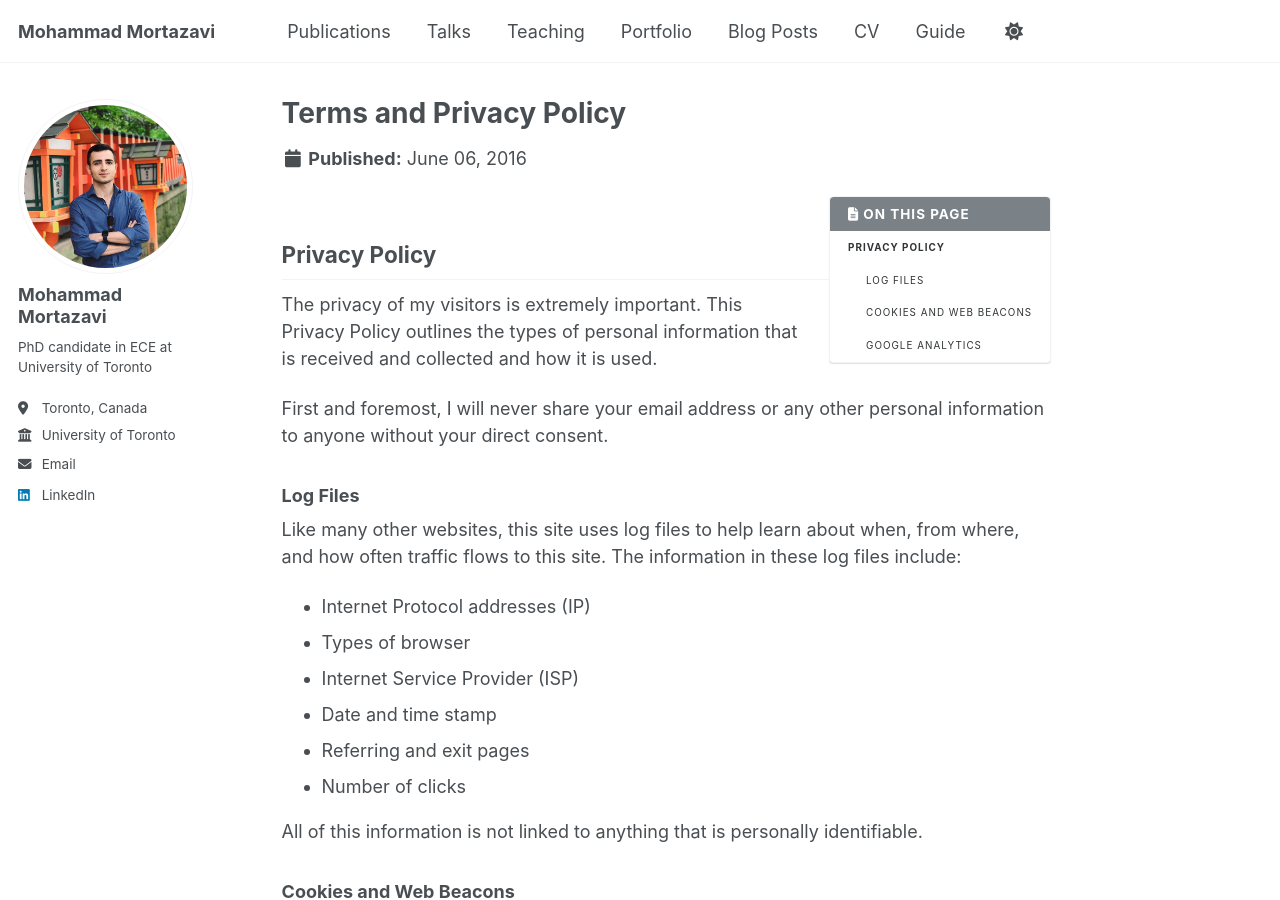
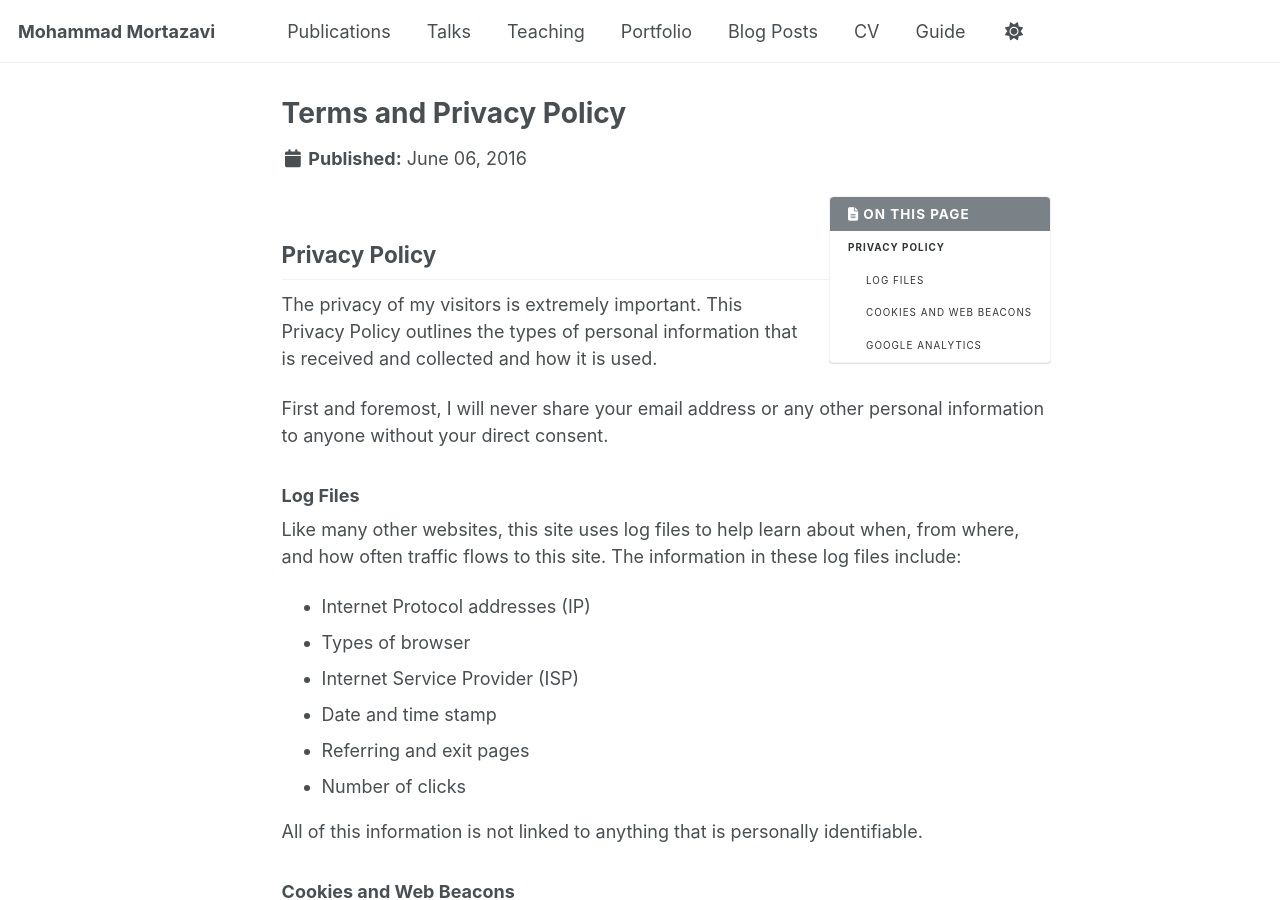
Before and after one commit to mortazawi/mortazawi.github.io, a Jekyll site: the page built from _pages/terms.md, in a window 1280 px wide and 900 px high. Built offline with Jekyll 4.4.1, drawn with Linux system fonts in a browser that asks for light colours; a script that is not in the unit is left out; part of the change alters nothing that is shown.

```diff
--- a/_config.yml
+++ b/_config.yml
@@ -79,13 +79,13 @@ author:
   zhihu            : # Username
 
 # Publication Category - The following the list of publication categories and their headings
-publication_category:
-  books:
-    title: 'Books'
-  manuscripts:
-    title: 'Journal Articles'
-  conferences:
-    title: 'Conference Papers'
+# publication_category:
+#   books:
+#     title: 'Books'
+#   manuscripts:
+#     title: 'Journal Articles'
+#   conferences:
+#     title: 'Conference Papers'
 
 # Site Settings
 teaser                   :  # filename of teaser fallback teaser image placed in /images/, .e.g. "500x300.png"
@@ -218,16 +218,16 @@ kramdown:
 # These settings control the types of collections used by the template
 collections:
   teaching:
-    output: true
+    output: false
     permalink: /:collection/:path/
   publications:
-    output: true
+    output: false
     permalink: /:collection/:path/
   portfolio:
-    output: true
+    output: false
     permalink: /:collection/:path/
   talks:
-    output: true
+    output: false
     permalink: /:collection/:path/
 
 
@@ -250,14 +250,14 @@ defaults:
       type: pages
     values:
       layout: single
-      author_profile: true
+      author_profile: false
   # _teaching
   - scope:
       path: ""
       type: teaching
     values:
       layout: single
-      author_profile: true
+      author_profile: false
       share: true
       comments: true
   # _publications
@@ -266,7 +266,7 @@ defaults:
       type: publications
     values:
       layout: single
-      author_profile: true
+      author_profile: false
       share: true
       comments: true
   # _portfolio
@@ -275,7 +275,7 @@ defaults:
       type: portfolio
     values:
       layout: single
-      author_profile: true
+      author_profile: false
       share: true
       comment: true
   # _talks
@@ -284,7 +284,7 @@ defaults:
       type: talks
     values:
       layout: talk
-      author_profile: true
+      author_profile: false
       share: true
 
 
```
